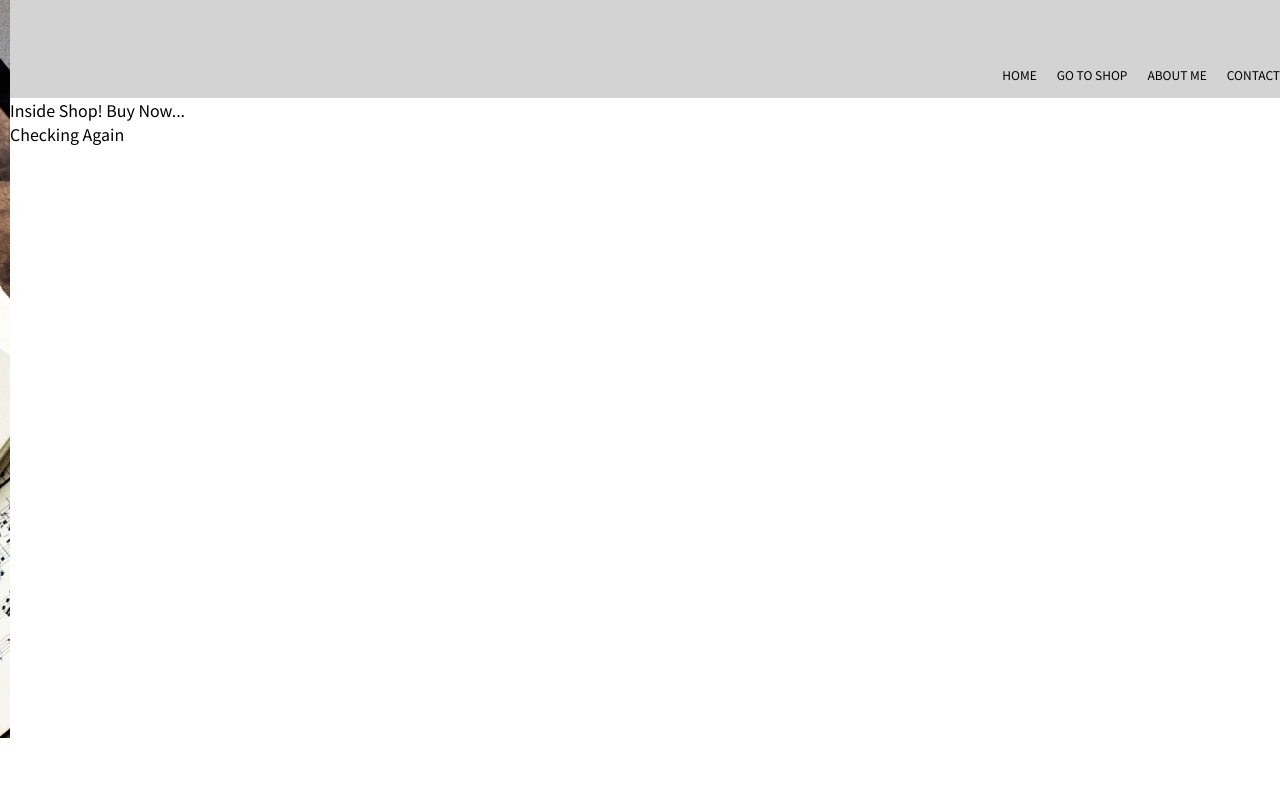
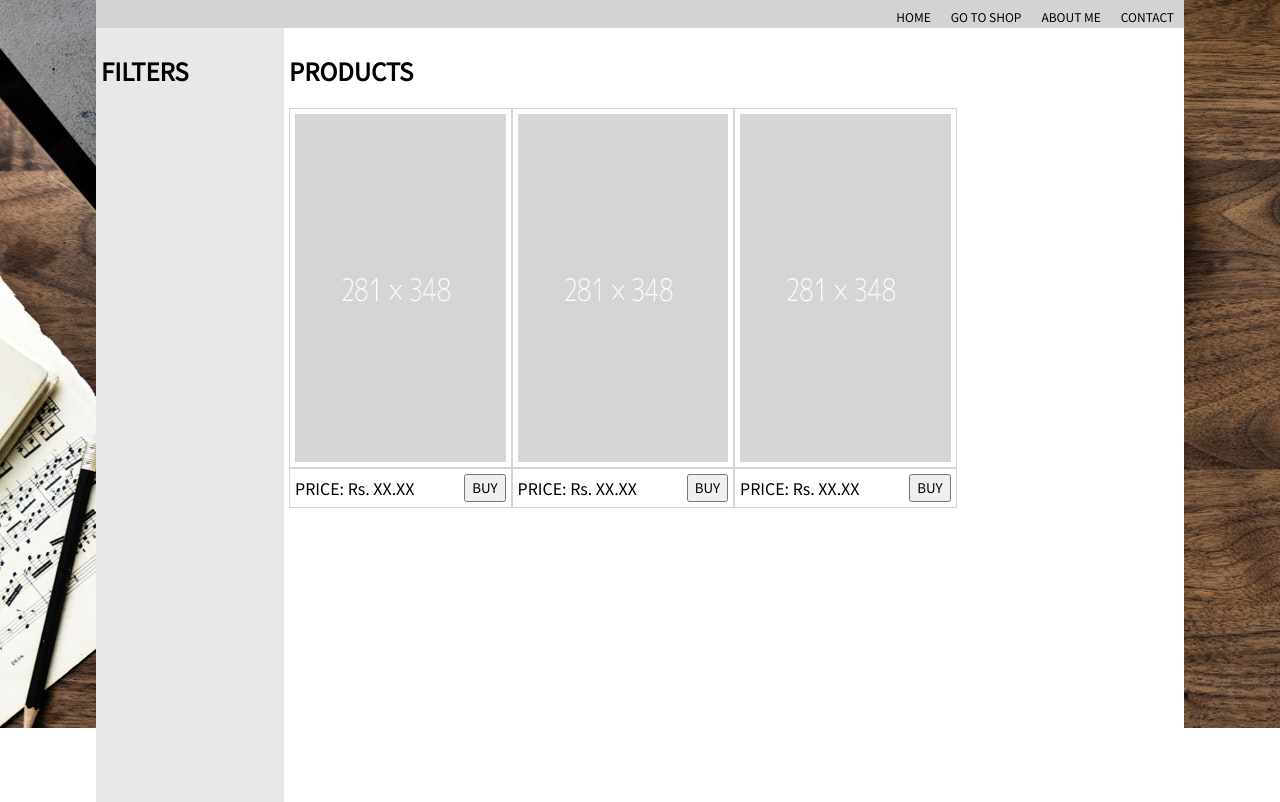
Before and after one commit to nikhil10apr/website-design, a React app: page /shop in a window 1280 px wide. Shown: the part 72-874 px from the top of the page. Before the commit the page ends 810 px from the top, so only its background shows below. Built offline with nearby package versions, Linux system fonts and the light colour scheme.

Commit message:
setting up shop

```diff
--- a/source/index.html
+++ b/source/index.html
@@ -2,6 +2,7 @@
 <html>
 	<head>
 		<title>Getting Started</title>
+		<link rel="stylesheet" href="https://cdnjs.cloudflare.com/ajax/libs/font-awesome/4.7.0/css/font-awesome.min.css">
 	</head>
 	<body>
 		<div id='container'></div>
--- /dev/null
+++ b/source/jesuisComponents/carousal/carousal.css
@@ -0,0 +1,26 @@
+.carousal-container {
+	position: relative;
+    padding: 5px 0px;
+}
+
+.carousal-image {
+	width: 100%;
+}
+
+.left-arrow {
+	font-size: 36px;
+    position: absolute;
+    top: 50%;
+    left: 0;
+    color: red;
+    cursor: pointer;
+}
+
+.right-arrow {
+	font-size: 36px;
+    position: absolute;
+    top: 50%;
+    right: 0;
+    color: red;
+    cursor: pointer;
+}
--- /dev/null
+++ b/source/jesuisComponents/carousal/index.js
@@ -0,0 +1,40 @@
+import React from 'react';
+
+import style from './carousal.css';
+
+export class CarousalComponent extends React.Component {
+	constructor(props) {
+		super(props);
+		this.state = {
+			totalItems: props.children.length,
+			selectedIndex: 0
+		};
+
+		this.next = this.next.bind(this);
+		this.previous = this.previous.bind(this);
+	}
+
+	next() {
+		this.setState({
+			selectedIndex: this.state.selectedIndex === this.state.totalItems-1 ? 0 : this.state.selectedIndex+1
+		});
+	}
+
+	previous() {
+		this.setState({
+			selectedIndex: this.state.selectedIndex === 0 ? this.state.totalItems-1 : this.state.selectedIndex-1
+		});
+	}
+
+	render() {
+		return <div className={`carousal-container`}>
+			{this.props.children[this.state.selectedIndex]}
+			<i className={`fa fa-angle-left left-arrow`} onClick={this.previous}></i>
+			<i className={`fa fa-angle-right right-arrow`} onClick={this.next}></i>
+		</div>;
+	}
+}
+
+CarousalComponent.propTypes = {
+
+}
--- a/source/jesuisComponents/header/index.js
+++ b/source/jesuisComponents/header/index.js
@@ -6,9 +6,11 @@ import './styles.css';
 export const Header = () => {
 	return <div className='header'>
 		<h1 className='heading'>JE_SUIS Nikhil</h1>
-		<Link to='/contact'>CONTACT</Link>
-		<Link to='/aboutme'>ABOUT ME</Link>
-		<Link to='/shop'>GO TO SHOP</Link>
-		<Link to='/'>HOME</Link>
+		<div className='menu-container'>
+			<Link to='/contact'>CONTACT</Link>
+			<Link to='/aboutme'>ABOUT ME</Link>
+			<Link to='/shop'>GO TO SHOP</Link>
+			<Link to='/'>HOME</Link>
+		</div>
 	</div>
 }
--- a/source/jesuisComponents/header/styles.css
+++ b/source/jesuisComponents/header/styles.css
@@ -1,6 +1,7 @@
 .header {
+	position: relative;
 	width: 100%;
-	height: 20%;
+	height: 100px;
 	background-color: #d3d3d3;
 	color: #000;
 }
@@ -10,9 +11,20 @@
 	display: inline-block;
 }
 
+.menu-container {
+	position: absolute;
+    bottom: 0;
+    right: 0;
+}
+
+.header a:hover {
+	border-bottom: solid 3px maroon;
+}
+
 .header a {
-	position: relative;
-    top: 80%;
+	border-bottom: solid 3px transparent;
+	font-size: 12px;
+	text-decoration: none;
     float: right;
     padding: 0px 10px;
 }
--- a/source/jesuisComponents/index.js
+++ b/source/jesuisComponents/index.js
@@ -3,14 +3,22 @@ import PropTypes from 'prop-types';
 import { connect } from 'react-redux';
 
 import { Header } from './header/index';
-import App from './App';
+import { CarousalComponent } from './carousal';
 
 import '../../styles/base.css';
+
+import Carousal1 from '../../assets/carousal1.jpg';
+import Carousal2 from '../../assets/carousal2.jpg';
+import Carousal3 from '../../assets/carousal3.jpg';
 
 const Root = () => (
   <div className='root'>
     <Header />
-    <App />
+    <CarousalComponent>
+    	<img className={'carousal-image'} alt="carousal image 1" src={Carousal1} />
+    	<img className={'carousal-image'} alt="carousal image 2" src={Carousal2} />
+    	<img className={'carousal-image'} alt="carousal image 3" src={Carousal3} />
+    </CarousalComponent>
   </div>
 )
 
--- a/source/shopComponents/header/index.js
+++ b/source/shopComponents/header/index.js
@@ -6,9 +6,11 @@ import './styles.css';
 export const Header = () => {
 	return <div className='header'>
 		<h1 className='heading'>JE_SUIS Nikhil</h1>
-		<Link to='/contact'>CONTACT</Link>
-		<Link to='/aboutme'>ABOUT ME</Link>
-		<Link to='/shop'>GO TO SHOP</Link>
-		<Link to='/'>HOME</Link>
+		<div className='menu-container'>
+			<Link to='/contact'>CONTACT</Link>
+			<Link to='/aboutme'>ABOUT ME</Link>
+			<Link to='/shop'>GO TO SHOP</Link>
+			<Link to='/'>HOME</Link>
+		</div>
 	</div>
 }
--- a/source/shopComponents/header/styles.css
+++ b/source/shopComponents/header/styles.css
@@ -1,6 +1,7 @@
 .header {
+	position: relative;
 	width: 100%;
-	height: 20%;
+	height: 100px;
 	background-color: #d3d3d3;
 	color: #000;
 }
@@ -10,9 +11,20 @@
 	display: inline-block;
 }
 
+.menu-container {
+	position: absolute;
+    bottom: 0;
+    right: 0;
+}
+
+.header a:hover {
+	border-bottom: solid 3px maroon;
+}
+
 .header a {
-	position: relative;
-    top: 80%;
+	border-bottom: solid 3px transparent;
+	font-size: 12px;
+	text-decoration: none;
     float: right;
     padding: 0px 10px;
 }
--- a/source/shopComponents/index.js
+++ b/source/shopComponents/index.js
@@ -3,14 +3,14 @@ import PropTypes from 'prop-types';
 import { connect } from 'react-redux';
 
 import { Header } from './header/index';
+import { Main } from './main';
 
 import '../../styles/base.css';
 
 const ShopRoot = () => (
   <div className='shop-root'>
     <Header />
-    Inside Shop! Buy Now...
-    <div>Checking Again</div>
+    <Main />
   </div>
 )
 
--- /dev/null
+++ b/source/shopComponents/main/index.js
@@ -0,0 +1,51 @@
+import React from 'react';
+import PropTypes from 'prop-types';
+import { connect } from 'react-redux';
+
+import './main.css';
+import product from '../../../assets/dummy-281x348.jpg';
+
+export class Main extends React.Component {
+	render() {
+		return <div className='main-container'>
+			<div className='filterSection'>
+				<h2>FILTERS</h2>
+			</div>
+			<div className='mainSection'>
+				<h2>PRODUCTS</h2>
+				<div className='gridSection'>
+					<div className='productTile'>
+						<div className='productImage'>
+							<img src={product} />
+						</div>
+						<div className='pricing'>
+							<span>PRICE: Rs. XX.XX</span>
+							<button>BUY</button>
+						</div>
+					</div>
+					<div className='productTile'>
+						<div className='productImage'>
+							<img src={product} />
+						</div>
+						<div className='pricing'>
+							<span>PRICE: Rs. XX.XX</span>
+							<button>BUY</button>
+						</div>
+					</div>
+					<div className='productTile'>
+						<div className='productImage'>
+							<img src={product} />
+						</div>
+						<div className='pricing'>
+							<span>PRICE: Rs. XX.XX</span>
+							<button>BUY</button>
+						</div>
+					</div>
+					<div className='productTile'></div>
+					<div className='productTile'></div>
+					<div className='productTile'></div>
+				</div>
+			</div>
+		</div>;
+	}
+}
--- /dev/null
+++ b/source/shopComponents/main/main.css
@@ -0,0 +1,52 @@
+.main-container {
+	display: flex;
+}
+
+.filterSection {
+	flex: 1 1;
+	padding: 5px;
+	background-color: #E8E8E8;
+}
+
+.mainSection {
+	flex: 5 1;
+	padding: 5px;
+}
+
+.gridSection {
+	display: flex;
+	flex-wrap: wrap;
+}
+
+.productTile {
+	width: 25%;
+	height: 400px;
+	margin-bottom: 10px;
+	cursor: pointer;
+}
+
+.productTile:hover {
+	box-shadow: -8px 0px 15px 5px rgba(0, 0, 0, 0.2), 8px 0px 15px 5px rgba(0, 0, 0, 0.19);
+}
+
+.productImage {
+	height: 90%;
+	padding: 5px;
+	border: solid 1px #d5d5d5;
+	box-sizing: border-box;
+}
+
+.pricing {
+	padding: 5px;
+	border: solid 1px #d5d5d5;
+}
+
+.pricing span {
+	line-height: 28px;
+}
+
+.pricing button {
+	height: 28px;
+	float: right;
+	cursor: pointer;
+}
--- a/styles/base.css
+++ b/styles/base.css
@@ -8,7 +8,7 @@
 }
 
 .root {
-	width: 70%;
+	width: 80%;
 	margin: auto;
 	background-color: #fff;
 	box-shadow: -8px 0px 15px 5px rgba(0, 0, 0, 0.2), 8px 0px 15px 5px rgba(0, 0, 0, 0.19);
@@ -18,8 +18,8 @@
 /*Shop Specific CSS*/
 
 .shop-root {
-	width: 100%;
+	width: 85%;
+	height: 100%;
 	background-color: #fff;
-	margin: 10px;
-	height: 100%;
+	margin: auto;
 }
--- a/styles/sharedStyles.css
+++ b/styles/sharedStyles.css
@@ -15,15 +15,11 @@ html, body, h1 {
     background: transparent;
 }
 
-a {
-	font-size: 12px;
-	text-decoration: none;
-}
-
-a:hover {
-	border-bottom: solid 3px maroon;
-}
-
 a, a:hover, a:visited, a:focus {
 	color: #000;
 }
+
+img {
+    width: 100%;
+    height: 100%;
+}
--- a/webpack.config.js
+++ b/webpack.config.js
@@ -33,7 +33,7 @@ module.exports = {
 				]
 			},
 			{
-				test: /\.(jpe?g|png|svg|gif)$/,
+				test: /\.(jpg|png|svg|gif)$/,
 				use: [
 					{
 						loader: 'url-loader',
```
Also changed, not shown: assets/carousal1.jpg (added), assets/carousal2.jpg (added), assets/carousal3.jpg (added), assets/dummy-281x348.jpg (added).
